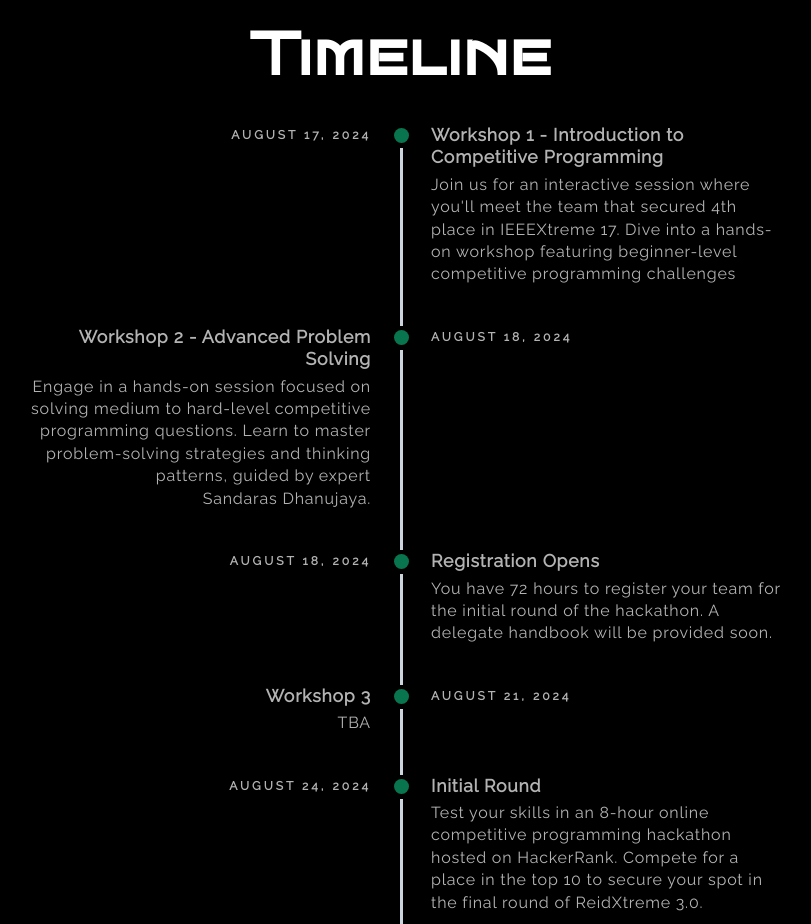
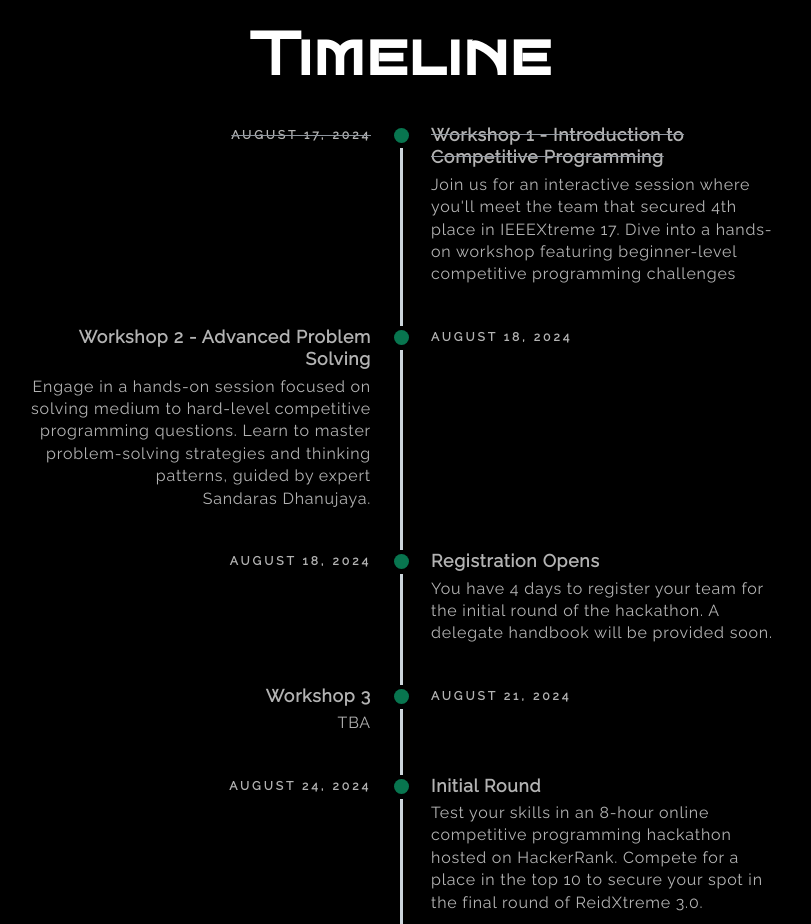
Before and after one commit to Kavirubc/ReidXtreme3, a Next.js app: page / in a window 1280 px wide. Shown: the part 1920-2844 px from the top of the page, without its empty margins (239-1050 px from the left). Built offline with nearby package versions, Linux system fonts and the light colour scheme; a web font is replaced by a local one.

Commit message:
Add timer functionality

```diff
--- a/src/components/timeline.tsx
+++ b/src/components/timeline.tsx
@@ -14,12 +14,12 @@ export function Timeline() {
             <div className="col-xs-10 col-xs-offset-1 col-sm-8 col-sm-offset-2">
               <ul className="timeline timeline-centered">
                 <li className="timeline-item">
-                    <div className="timeline-info">
+                  <div className="timeline-info line-through decoration-slice decoration-slate-300">
                     <span>August 17, 2024</span>
                   </div>
                   <div className="timeline-marker"></div>
-                    <div className="timeline-content">
-                      <h3 className="timeline-title">Workshop 1 - Introduction to Competitive Programming</h3>
+                  <div className="timeline-content ">
+                    <h3 className="timeline-title line-through decoration-slice decoration-slate-300">Workshop 1 - Introduction to Competitive Programming</h3>
                     <p>Join us for an interactive session where you'll meet the team that secured 4th place in IEEEXtreme 17. Dive into a hands-on workshop featuring beginner-level competitive programming challenges</p>
                   </div>
                 </li>
@@ -41,7 +41,7 @@ export function Timeline() {
                   <div className="timeline-marker"></div>
                   <div className="timeline-content">
                     <h3 className="timeline-title">Registration Opens</h3>
-                      <p>You have 72 hours to register your team for the initial round of the hackathon. A delegate handbook will be provided soon.</p>
+                    <p>You have 4 days to register your team for the initial round of the hackathon. A delegate handbook will be provided soon.</p>
                   </div>
                 </li>
                 <li className="timeline-item">
```
Lines whose indentation alone changed are shown as unchanged.
